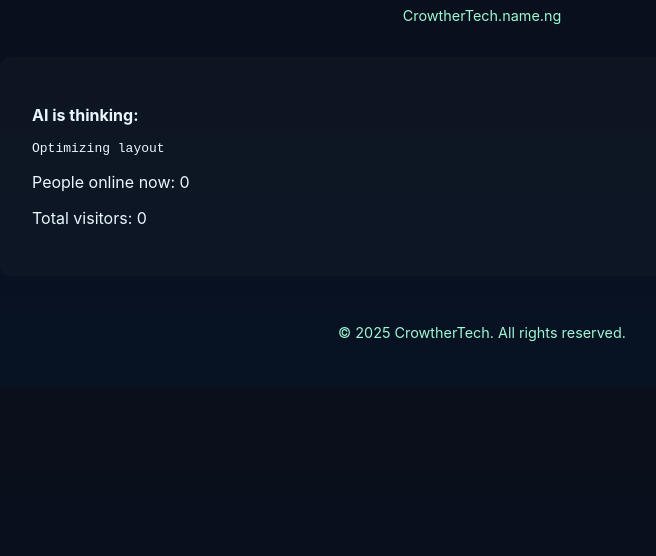
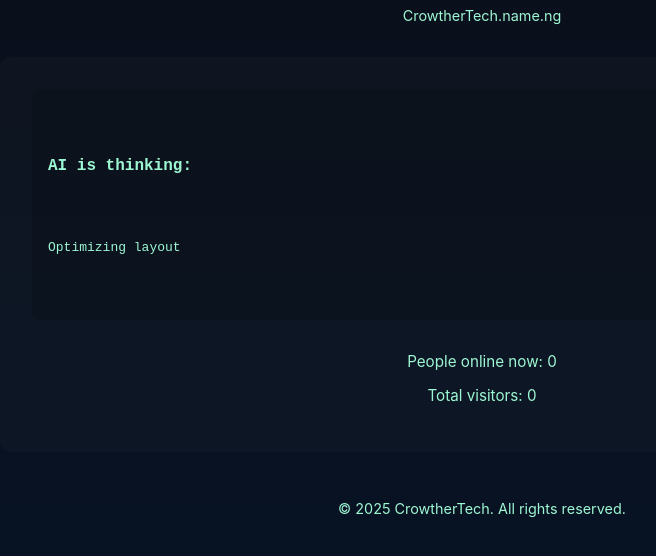
Before and after one commit to CROWTHERG/Ai-Website, a website: page index.html in a window 1280 px wide. Shown: the part 130-686 px from the top of the page, without its empty margins (158-814 px from the left). Drawn offline with Linux system fonts and the light colour scheme; no server answers.

Commit message:
Update style.css

```diff
--- a/style.css
+++ b/style.css
@@ -32,27 +32,24 @@
   margin: 0 auto 3rem auto;
 }
 
-/* AI Thinking Bar */
-#ai-thinking-bar {
-  width: 100%;
-  height: 10px;
-  background: rgba(255,255,255,0.1);
-  border-radius: 5px;
-  margin-bottom: 1rem;
-  overflow: hidden;
+/* AI Thinking Area */
+#ai-thinking-container {
+  background: rgba(0, 0, 0, 0.15);
+  padding: 1rem;
+  border-radius: 8px;
+  margin-bottom: 1.5rem;
+  font-family: 'Courier New', Courier, monospace;
+  color: #9ef7d3;
+  min-height: 50px;
+  white-space: pre-wrap;
 }
 
-#ai-progress {
-  width: 0%;
-  height: 100%;
-  background: #9ef7d3;
-  animation: ai-progress-animation 5s linear infinite;
-}
-
-@keyframes ai-progress-animation {
-  0% { width: 0%; }
-  50% { width: 80%; }
-  100% { width: 0%; }
+/* Visitor stats */
+#visitor-stats {
+  text-align: center;
+  margin-top: 2rem;
+  font-size: 0.95rem;
+  color: #9ef7d3;
 }
 
 footer {
```
